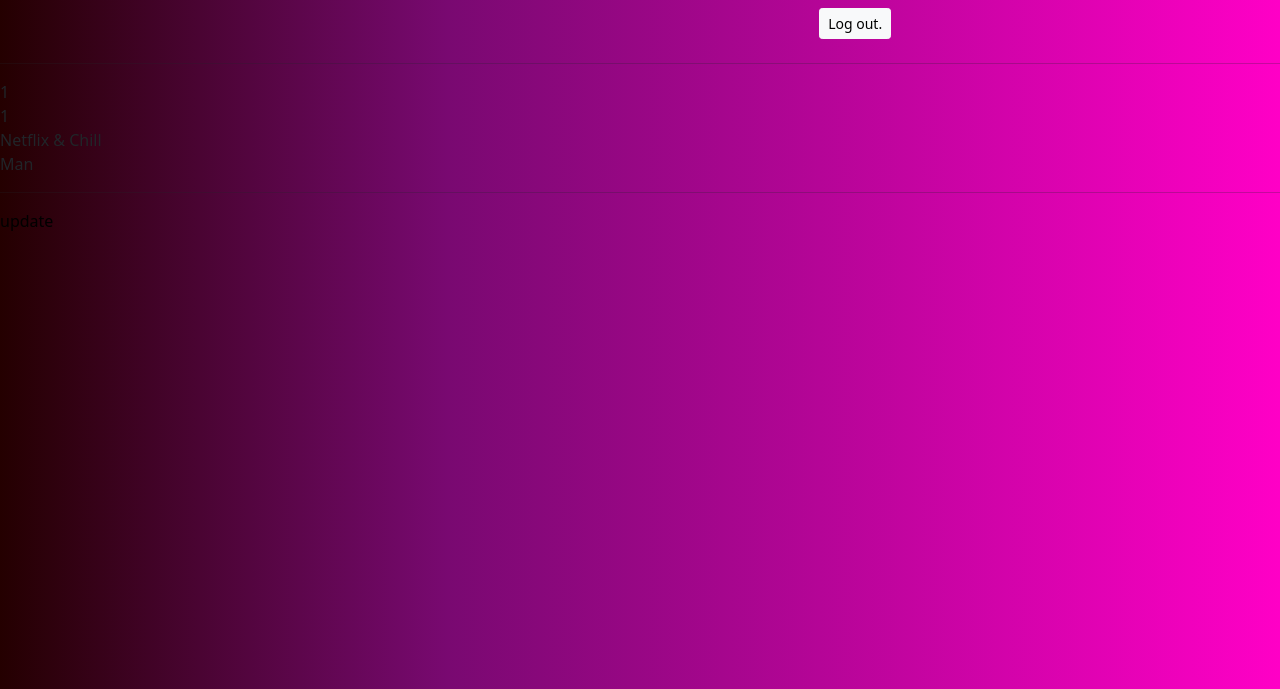
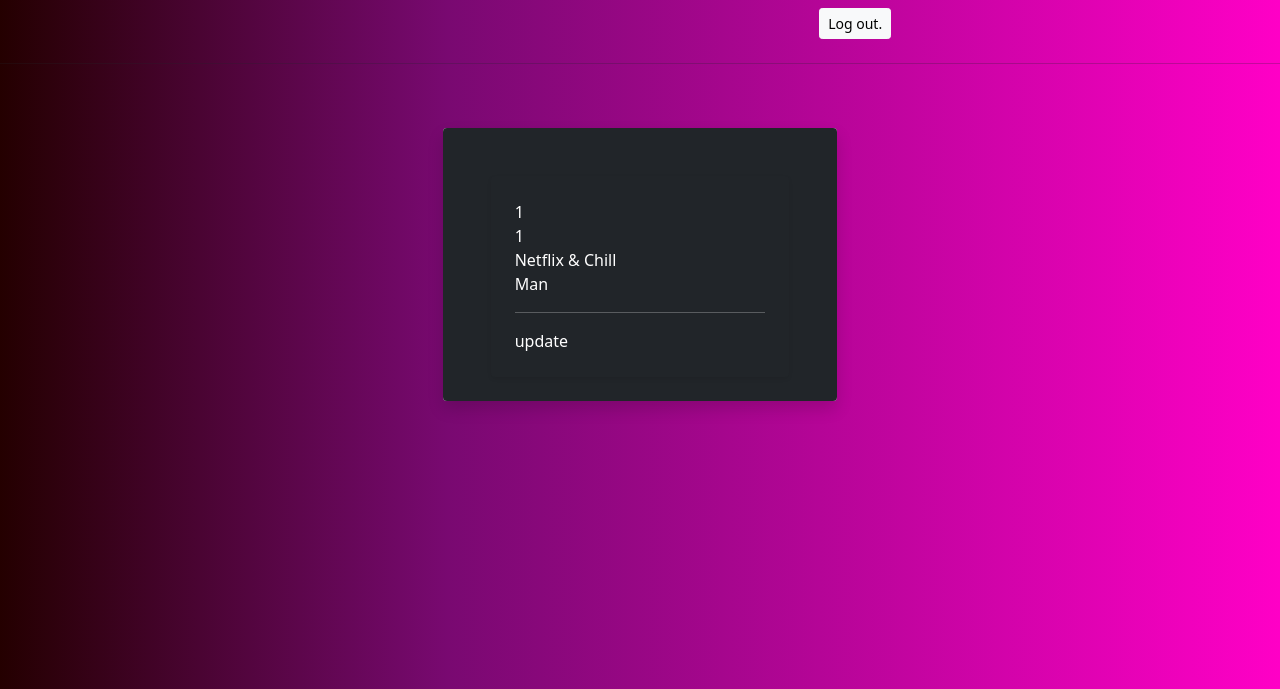
Before and after one commit to mateusz-sliwinski/LoveApp, a Django app: page /preferences/list in a window 1280 px wide. Shown: the top 689 px of the page. Run offline with Django 3.2, Linux system fonts and the light colour scheme; a user stored in the database is signed in; tables that the repository leaves empty hold one stand-in row (values such as "Sample post"); some libraries are stand-ins or nearby versions.

Commit message:
edit list preferences

```diff
--- a/templates/list_preferences.html
+++ b/templates/list_preferences.html
@@ -3,15 +3,31 @@
   <body>
 
   <div class="main">
+
+  </div>
+
+
+  <div class="row py-5 px-4">
+    <div class="col-xl-4 col-md-6 col-sm-10 mx-auto">
+      <div class="bg-white shadow rounded overflow-hidden">
+        <div class="px-4 pt-0 pb-4 bg-dark">
+
+          <div class="container pt-5">
+          <div class="p-4 bg-dark rounded shadow-sm text-white">
             {% for data in data_preferences %}
 
               {{ data.age_min }}<br/>
               {{ data.age_max }}<br/>
               {{ data.tags }}<br/>
-    {{ data.sex}}<br/>
+              {{ data.sex }}<br/>
               <hr/>
-<a href="{% url 'preference_update' data.id %}">update</a>
+              <a style="color:white !important;" href="{% url 'preference_update' data.id %}">update</a>
             {% endfor %}
           </div>
+          </div>
+        </div>
+      </div>
+    </div>
+
   </body>
 {% endblock %}
```
Lines whose indentation alone changed are shown as unchanged.
